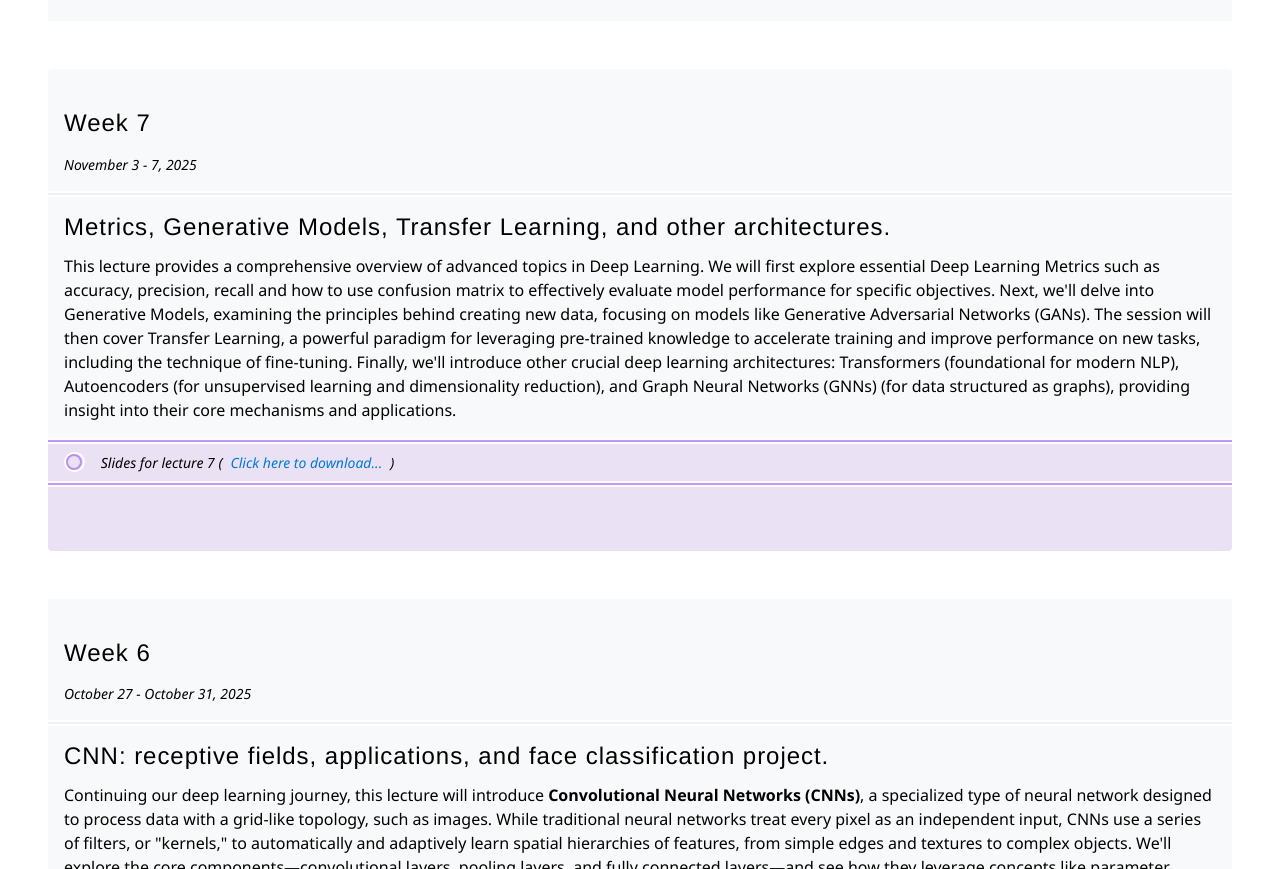
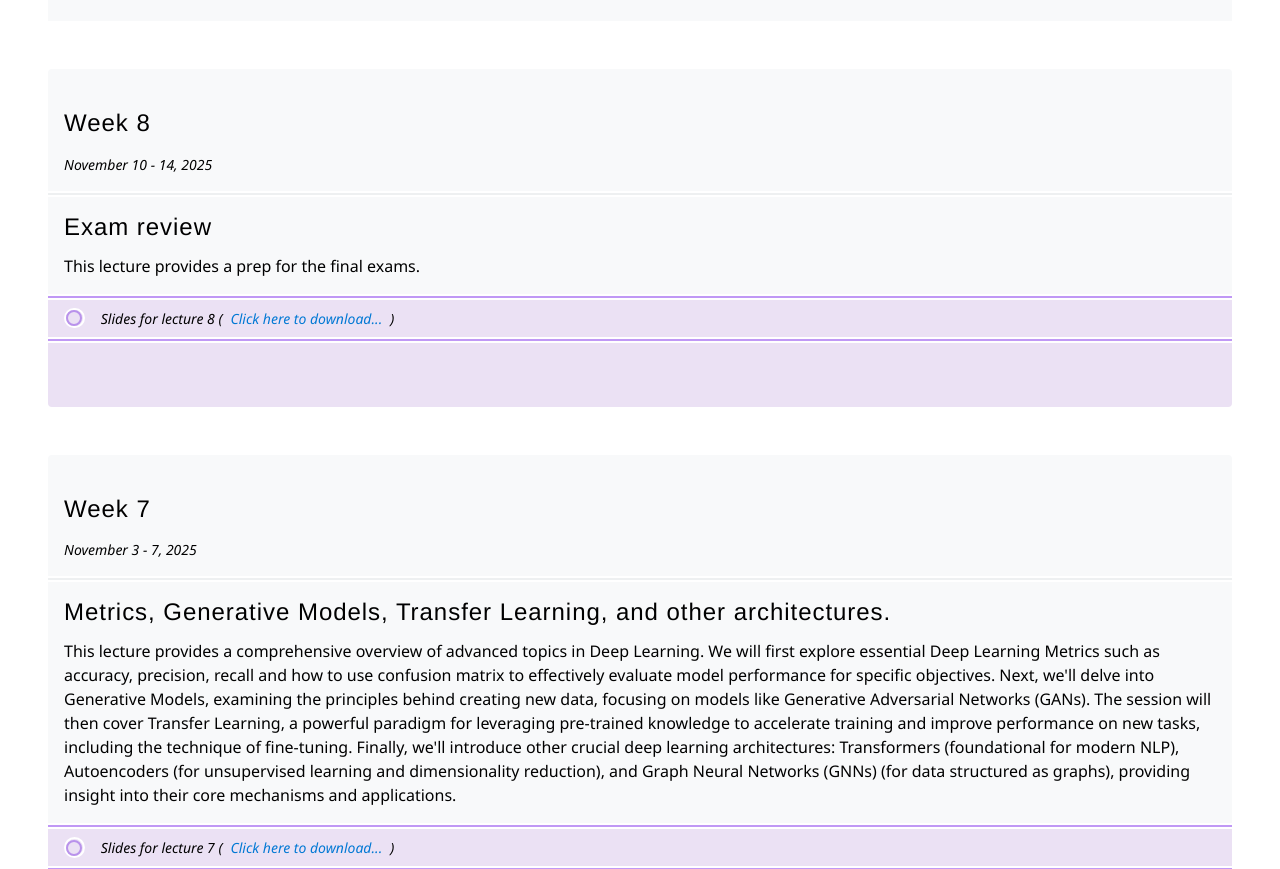
Before and after one commit to uojai/deeplearning, a plain HTML site: page schedule.html in a window 1280 px wide. Shown: the part 1000-1869 px from the top of the page. Drawn offline with Linux system fonts and the light colour scheme; a script that the page names is missing; a web font is replaced by a local one.

Commit message:
Add files via upload

```diff
--- a/schedule.html
+++ b/schedule.html
@@ -98,6 +98,69 @@
                                 </div>
                             </div>
 
+
+                        </div>
+                    </div>
+
+                </div>
+            </div>
+        </div>
+    </section>
+    <section>
+        <div class="d-flex mx-lg-0">
+            <div class="w-100 ml-5 mr-5">
+                <div class="depth-lg-none bg-lg-transparent bg-lg-transparent depth-lg-none">
+
+                    <div class="w-100 mb-3">
+                        <div class="w-100 mb-5">
+                            <!-- Module 1-->
+                            <div class="pl-3 pt-2 pb-3 w-full rounded-t text-black dark:text-dark-contrastText bg-light-gray"></div>
+                            <div class="card-body p-3 bg-light-gray">
+                                <h2 class="cool-title">
+                                    Week 8
+                                </h2>
+                                <span class="small font-italic">November 10 - 14, 2025</span>
+                            </div>
+                            <div class="bg-white session-item-line-gray"></div>
+                            <div class="card-body p-3 bg-light-gray">
+                                <h3 class="mt-1a cool-title">
+                                    Exam review
+                                </h3>
+                                <p class="asmall afont-italic">
+                                    This lecture provides a prep for the final exams.
+                                </p>
+                            </div>
+                            <div class="card-body flex py-0  bg-light-gray">
+                                <div class="pl-0 w-100">
+                                    <div><!--Lectures and Labs-->
+
+                                        <div class="card-body flex flex-column py-0 px-0 pl-0">
+                                            <div>
+                                                <div>
+                                                    <div class="bg-white session-item-line-lightyellow"></div>
+                                                    <div class="flex py-2 bg-item-lightyellow">
+                                                        <div class="ml-3 mt-auto mb-auto bullet-outer">
+                                                            <div class="bullet bullet-yellow"></div>
+                                                        </div>
+                                                        <span class="pl-3 flex small font-italic">Slides for lecture 8 ( <a class="pl-2 pr-2" href="https://drive.google.com/file/d/1aUDsmNVw_2oCpayLhWxekwsp_sgcHxsv/view?usp=sharing">Click here to download...</a> )</span>
+                                                    </div>
+                                                    <div class="bg-white session-item-line-lightyellow"></div>
+
+                                                    <div class="bg-white bg-item-lightyellow"></div>
+                                                    <div class="flex py-4 bg-item-lightyellow"></div>
+                                                </div>
+                                            </div>
+                                        </div>
+
+
+
+
+                                    </div><!--Lectures and Labs-->
+                                </div>
+                            </div>
+                            <!--                            <div class="h-2 py-3 w-full bg-item-lightyellow"></div>-->
+                            <!--                            <div class="bg-white session-item-line-gray"></div>-->
+                            <div class="h-2 pb-3 w-full rounded-b text-black dark:text-dark-contrastText bg-item-lightyellow"></div>
 
                         </div>
                     </div>
```
